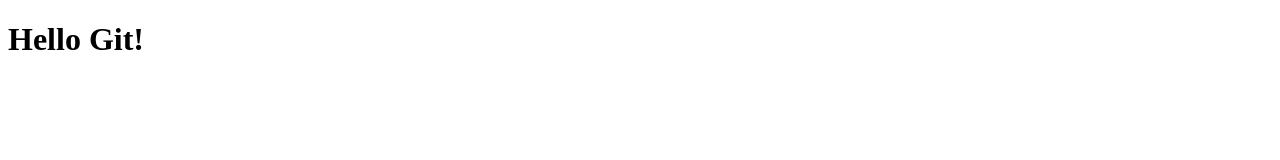
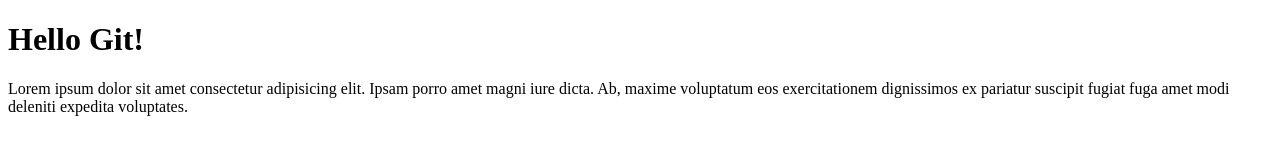
Before and after one commit to pawel-dampc/git-course-4-4, a plain HTML site: page index.html in a window 1280 px wide. Drawn offline with Linux system fonts and the light colour scheme.

Commit message:
add lorem

```diff
--- a/index.html
+++ b/index.html
@@ -8,5 +8,9 @@
 </head>
 <body>
     <h1> Hello Git! </h1>
+
+    <p>
+        Lorem ipsum dolor sit amet consectetur adipisicing elit. Ipsam porro amet magni iure dicta. Ab, maxime voluptatum eos exercitationem dignissimos ex pariatur suscipit fugiat fuga amet modi deleniti expedita voluptates.
+    </p>
 </body>
 </html>
```
